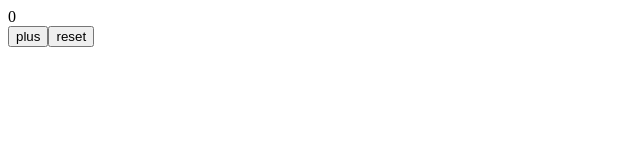
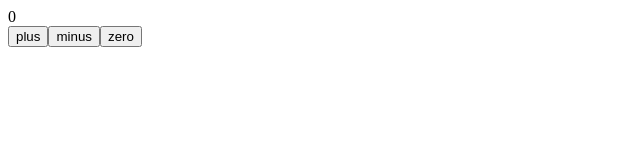
Before and after one commit to RZ-Rakib/HU_fullstack_practices, a React (Vite) app in the folder introdemo/: page / in a window 1280 px wide. Shown: the top 160 px of the page, without its empty margins (0-640 px from the left). Built offline with nearby package versions, Linux system fonts and the light colour scheme.

Commit message:
Passing state - to child components

```diff
--- a/introdemo/src/App.jsx
+++ b/introdemo/src/App.jsx
@@ -1,21 +1,25 @@
 import { useState } from 'react'
+
+const Button = ({onClick, text}) => (
+  <button onClick={onClick}>
+    {text}
+    </button>
+)
 
 const App = () => {
   const [ counter, setCounter ] = useState(0)
 
-  const increaseTo0ne = () => {setCounter(counter +1)}
 
+  const increaseTo0ne = () => {setCounter(counter + 1)}
+  const decreaseTo0ne = () => {setCounter(counter - 1)}
   const reseToZero = () => {setCounter(0)}
 
   return (
     <div>
     <div>{counter}</div>
-    <button onClick={increaseTo0ne}>
-      plus
-    </button>
-    <button onClick={reseToZero} >
-      reset
-    </button>
+    <Button onClick={increaseTo0ne} text='plus'/>
+    <Button onClick={decreaseTo0ne} text='minus'/>
+    <Button onClick={reseToZero} text='zero'/>
     </div>
   )
 }
```
